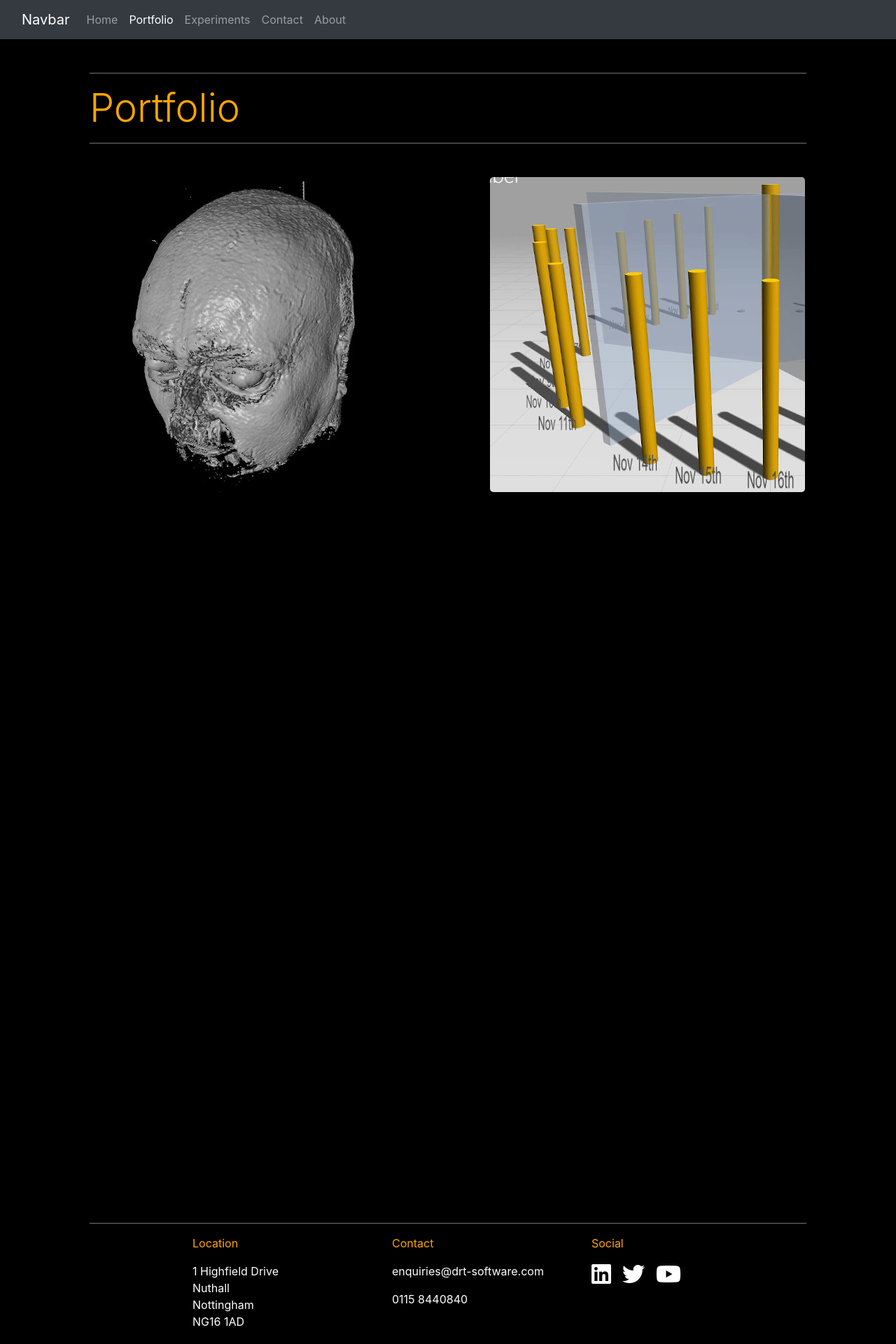
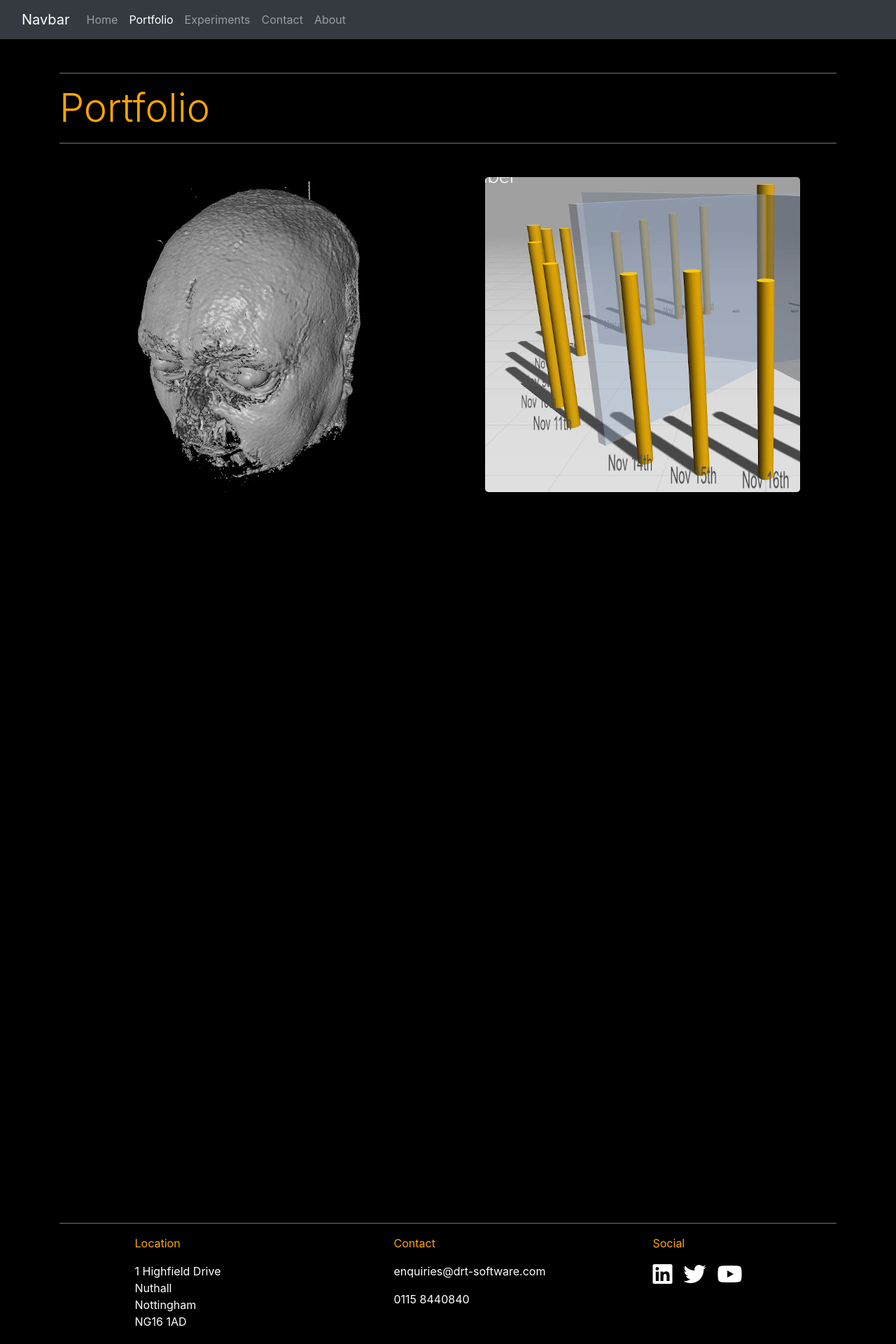
Before and after one commit to DoctorTone/drt_demo, a React (Create React App) app: page /portfolio in a window 1280 px wide. Shown: the top 1920 px of the page at 70% size. Built offline with nearby package versions, Linux system fonts and the light colour scheme; what react-three-fiber would draw is missing.

Commit message:
Adjust layout for title and info.

```diff
--- a/src/components/Info.js
+++ b/src/components/Info.js
@@ -4,8 +4,8 @@ const Info = () => {
   return (
     <div className="container">
       <div className="row">
-        <div className="col-2"></div>
-        <div className="col-3">
+        <div className="col-1"></div>
+        <div className="col-4">
           <p className="orangeText">Location</p>
           <p>
             1 Highfield Drive
@@ -17,7 +17,7 @@ const Info = () => {
             NG16 1AD
           </p>
         </div>
-        <div className="col-3">
+        <div className="col-4">
           <p className="orangeText">Contact</p>
           <p>
             <a href="mailto:enquiries@drt-software.com?subject=Project enquiry">
--- a/src/demoStyles.css
+++ b/src/demoStyles.css
@@ -30,7 +30,7 @@ body {
 .h-line {
   color: white;
   background-color: grey;
-  width: 80%;
+  width: 100%;
 }
 a {
   color: white;
--- a/src/pages/Portfolio.js
+++ b/src/pages/Portfolio.js
@@ -43,8 +43,9 @@ const Portfolio = () => {
   return (
     <div style={renderStyle}>
       <Navbar activeLink="Portfolio" />
+      <div className="container">
         <hr className="mt-5 h-line" />
-      <h2 className="indent orangeText display-4">Portfolio</h2>
+        <h2 className="orangeText display-4">Portfolio</h2>
         <hr className="h-line mb-5" />
         <div className="container">
           <div className="row orangeText text-center mb-5">
@@ -140,6 +141,7 @@ const Portfolio = () => {
         <hr className="mt-5 h-line" />
         <Footer />
       </div>
+    </div>
   );
 };
 
```
Lines whose indentation alone changed are shown as unchanged.
